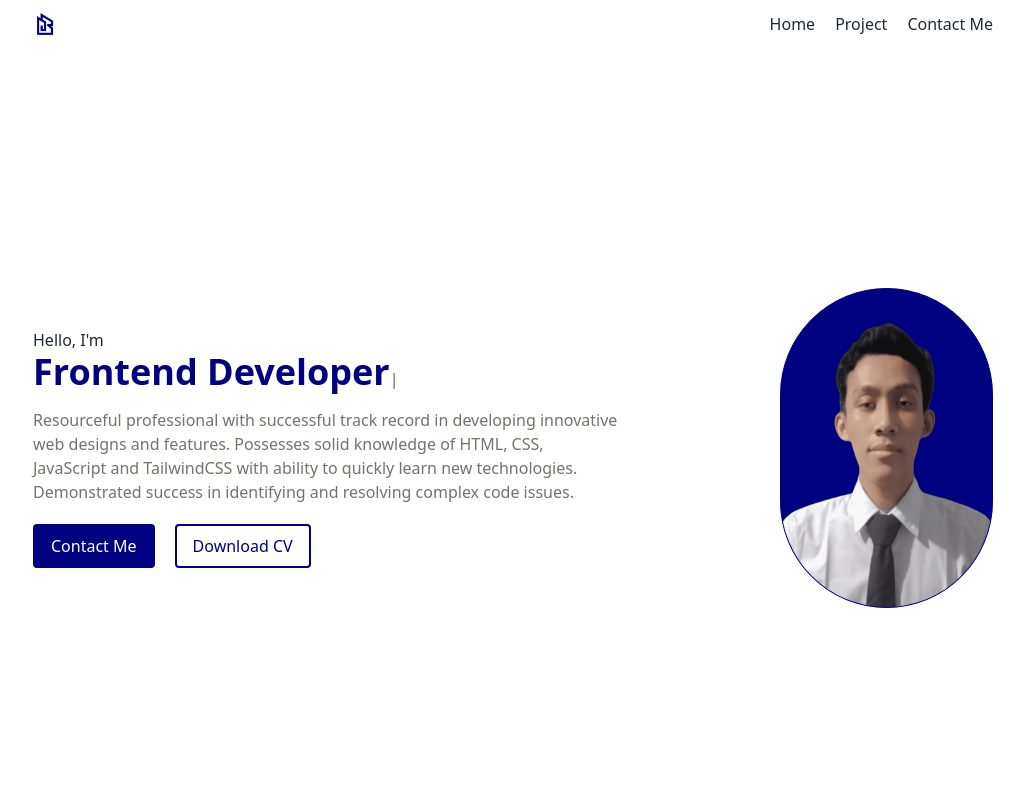
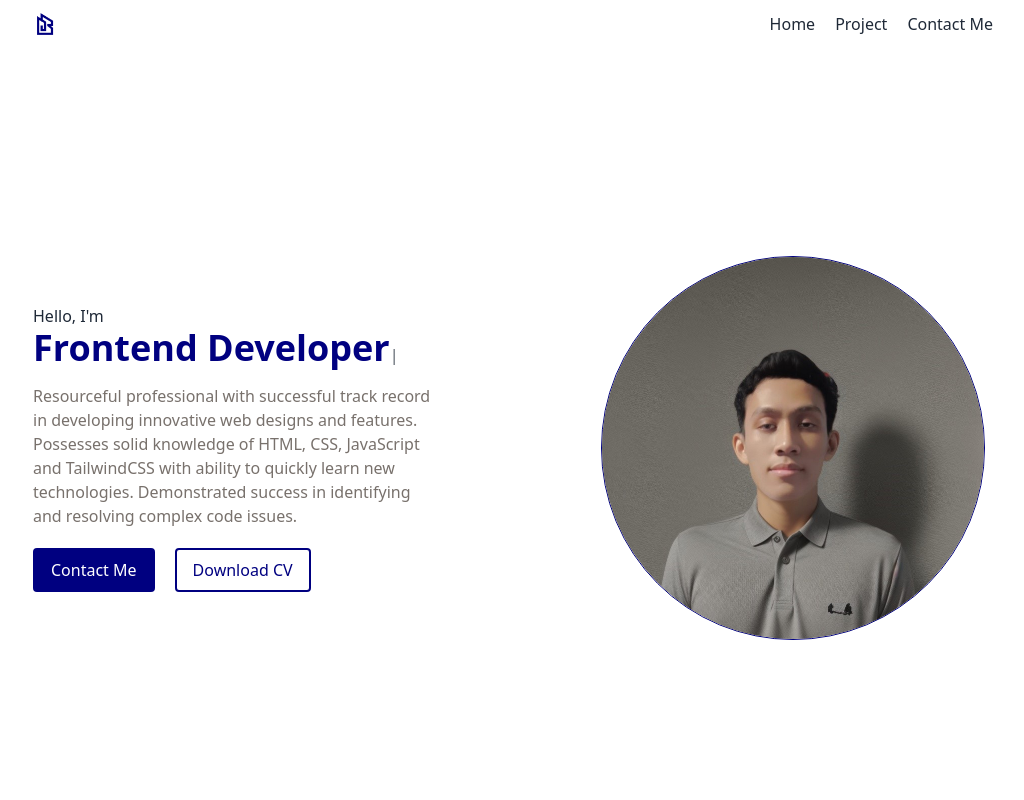
Before and after one commit to balramadan/v1.iqbalramadan.me, a Vue app: page / in a window 1280 px wide. Shown: the top 800 px of the page, without its empty margins (127-1151 px from the left). Built offline with nearby package versions, Linux system fonts and the light colour scheme; no server answers; the database is empty; what vue-fullpage.js would draw is missing.

Commit message:
Changes photo profile and resume file

```diff
--- a/src/components/HomeSection.vue
+++ b/src/components/HomeSection.vue
@@ -1,9 +1,9 @@
 <template>
   <div class="flex h-dvh py-5 md:py-0 px-8 sm:px-10 lg:px-40">
     <div
-      class="grid grid-cols-1 sm:grid-cols-2  xl:grid-cols-3 gap-4 xl:gap-40 justify-center items-center"
+      class="grid grid-cols-1 sm:grid-cols-2  sm:gap-4 xl:gap-40 justify-center items-center"
     >
-      <div class="xl:col-span-2">
+      <div class="">
         <h2 class="text-center sm:text-left items-center">
           Hello, I'm
           <br class="" /><span
@@ -30,7 +30,7 @@
           >
           <a
             download="CV_Iqbal_Ramadan"
-            href="files/Iqbal Ramadan-resumeEN.pdf"
+            href="files/Iqbal-Ramadan-resumeEN.pdf"
             class="sm:py-2 sm:px-4 py-1 px-3 border-[#000080] border-solid border-2 transition-all text-[#000080] hover:bg-[#000080] rounded hover:text-white"
             >Download CV</a
           >
@@ -38,8 +38,8 @@
       </div>
       <div class="order-first sm:order-last mx-auto">
         <img
-          class="rounded-full bg-[#000080] h-60 sm:h-80 w-full border border-[#000080]"
-          src="/profile.png"
+          class="rounded-full bg-[#000080] h-60 sm:h-80 xl:h-96 w-full border border-[#000080]"
+          src="/polo-shirt-profile.jpg"
           alt="Foto Profile"
         />
       </div>
```
Also changed, not shown: public/polo-shirt-profile.jpg (added), 1 other file (tests, documents, lock files or other folders).
